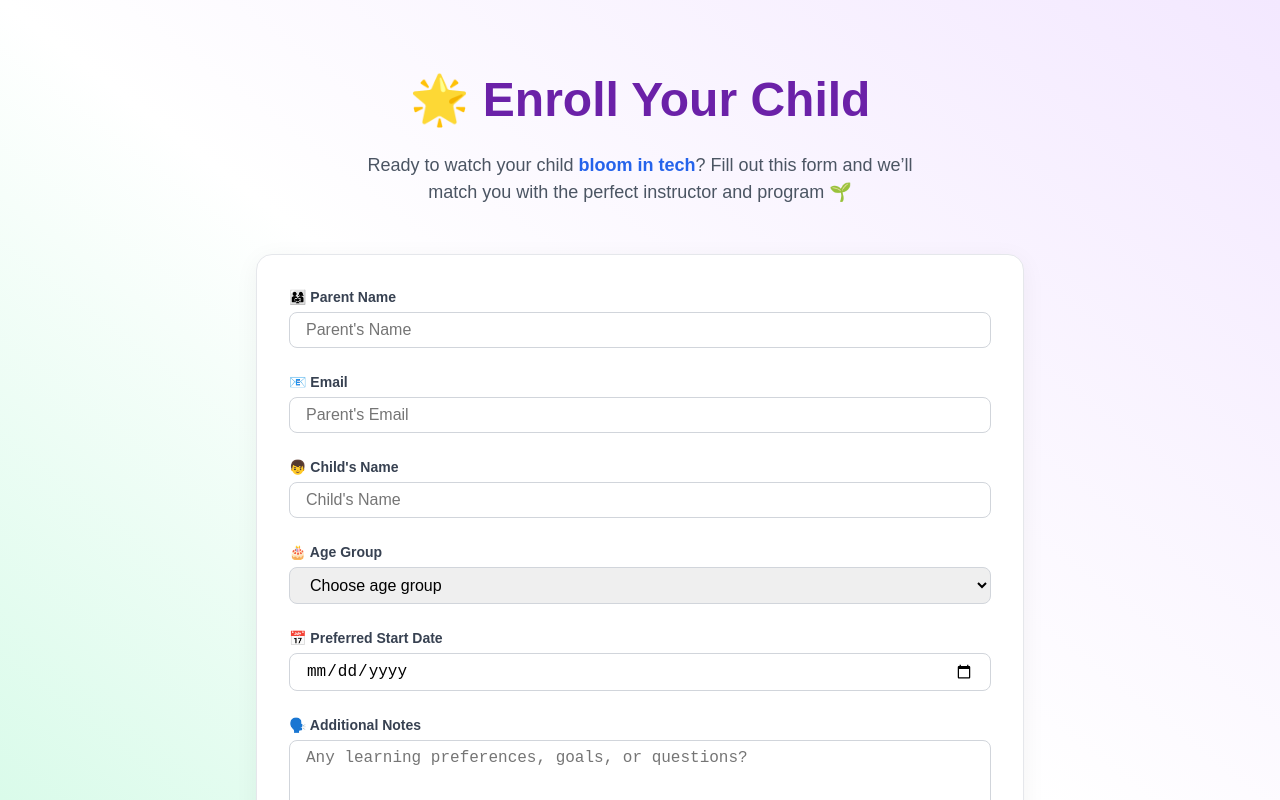
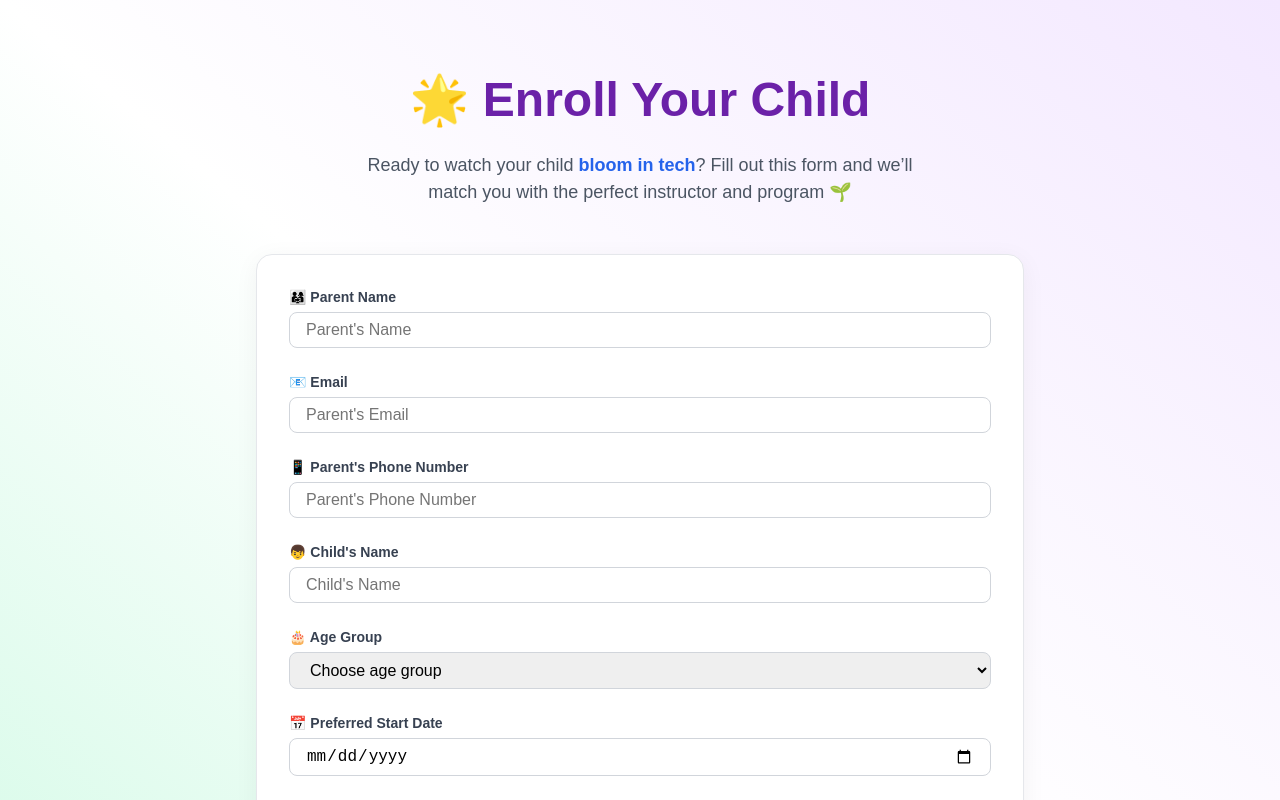
Before and after one commit to DevGracies/NeoMinds, a Next.js app in the folder frontend/: page /enroll in a window 1280 px wide. Shown: the top 800 px of the page. Built offline with nearby package versions, Linux system fonts and the light colour scheme.

Commit message:
updated the enroll page

```diff
--- a/frontend/app/enroll/page.jsx
+++ b/frontend/app/enroll/page.jsx
@@ -102,6 +102,18 @@ export default function Enroll() {
               />
             </div>
             <div>
+              <label className="form-label">📱 Parent's Phone Number</label>
+              <input
+                type="tel"
+                name="phone"
+                placeholder="Parent's Phone Number"
+                value={formData.phone}
+                onChange={handleChange}
+                required
+                className="form-input"
+              />
+            </div>
+            <div>
               <label className="form-label">👦 Child's Name</label>
               <input
                 type="text"
```
